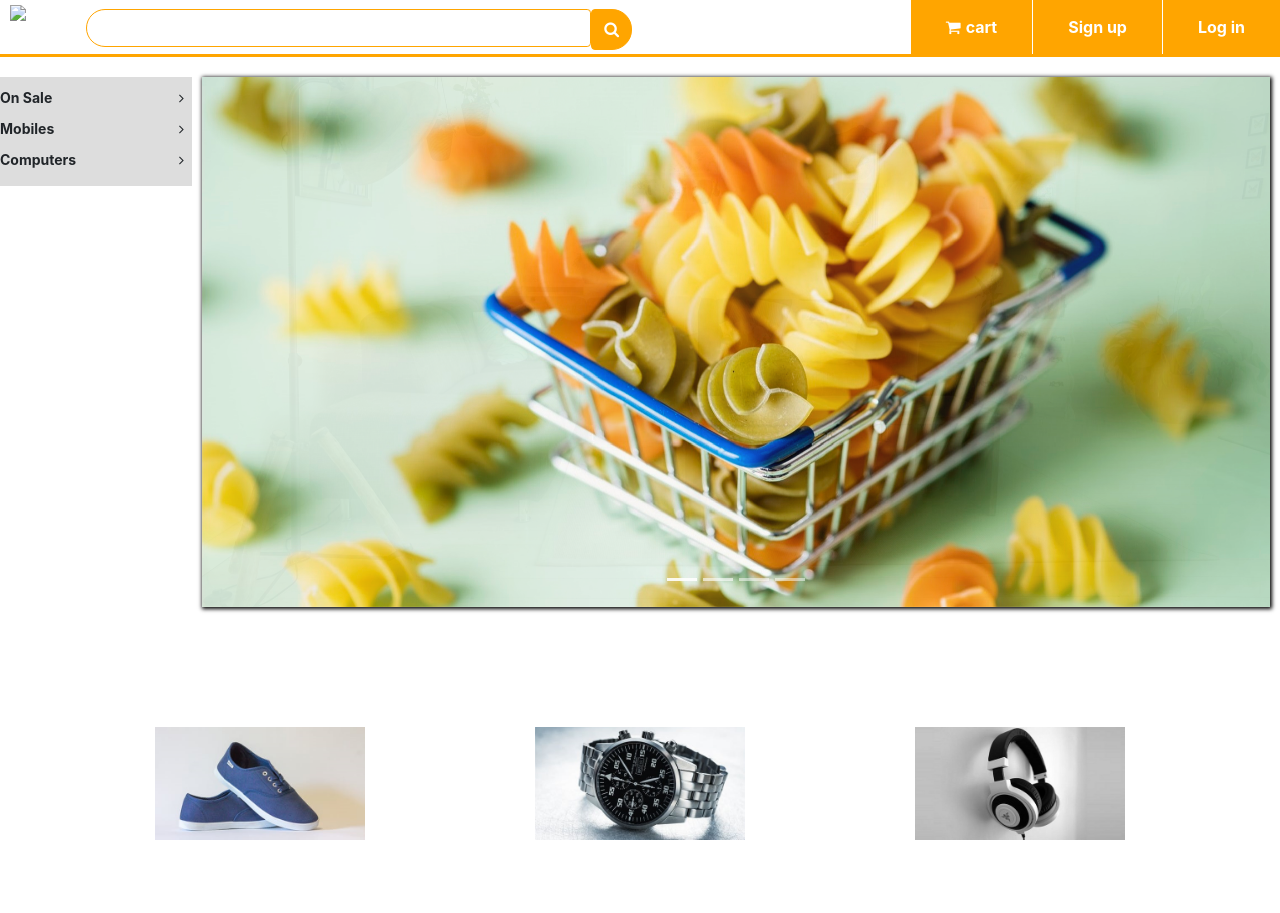
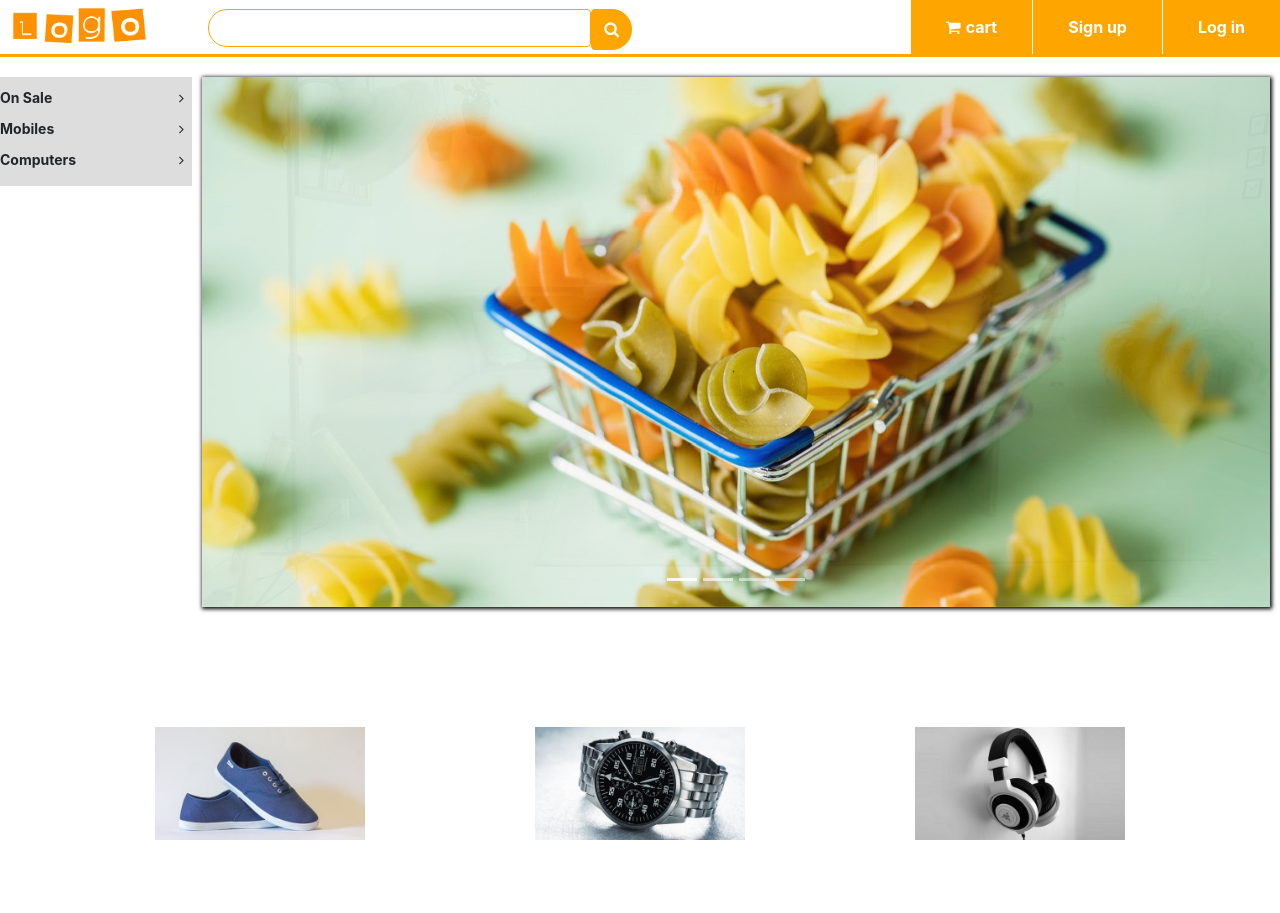
Before and after one commit to tenzin333/ecommerce-website, a plain HTML site: page index.html in a window 1280 px wide. Shown: the top 913 px of the page. Drawn offline with nearby package versions, Linux system fonts and the light colour scheme.

Commit message:
Update index.html

```diff
--- a/index.html
+++ b/index.html
@@ -20,7 +20,7 @@
             <i class="fa fa-bars" id="menu-btn" onclick="openmenu()"></i>
             <i class="fa fa-times" id="close-btn" onclick="closemenu()"></i>
 
-            <image src="image/orange-logo.png" class="logo">
+            <image src="Ecommerce Website Template/images/orange-logo.png" class="logo">
                 <input type="text" class="form-control">
                 <span class="input-group-text"><i class="fa fa-search" aria-hidden="true"></i></span>
 
```
